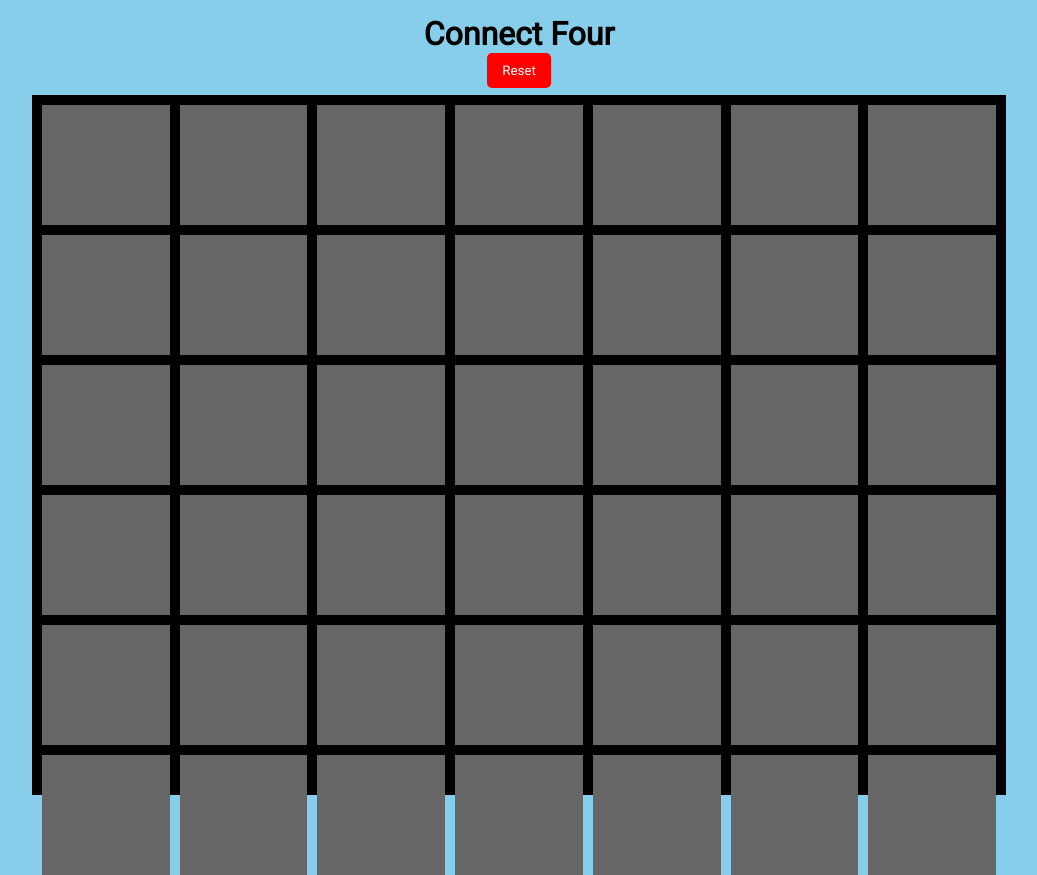
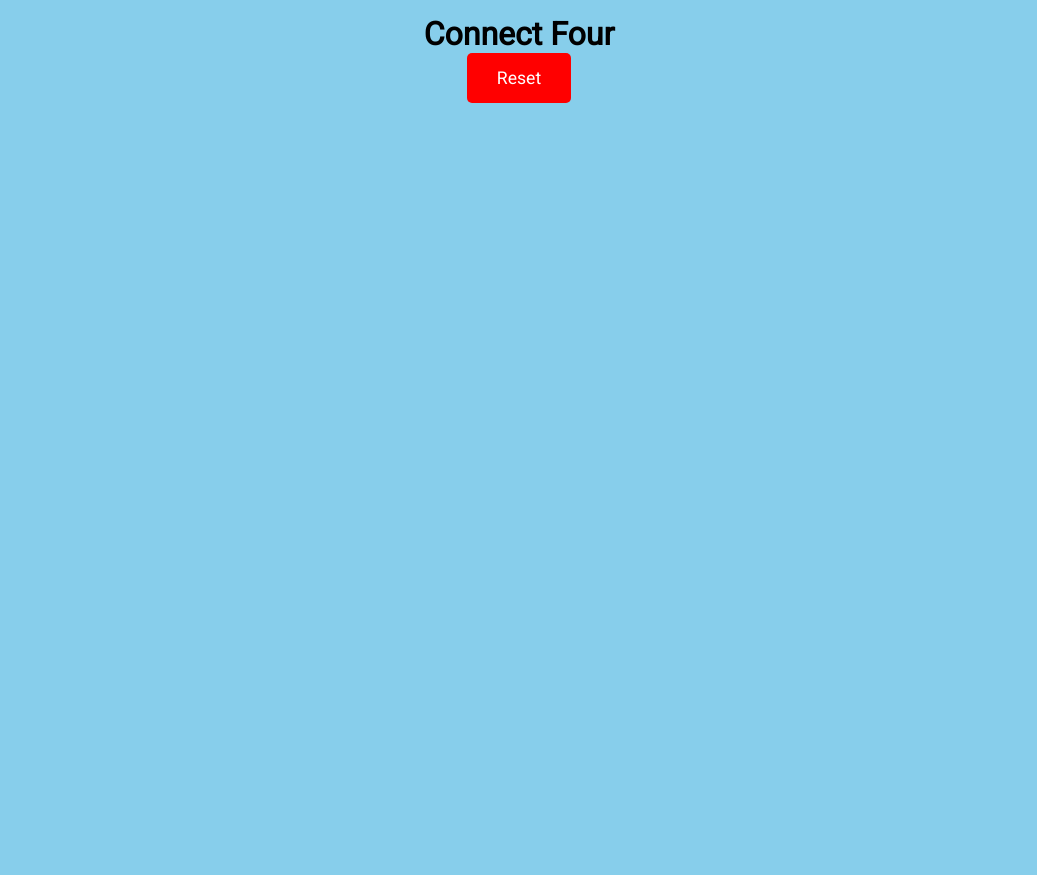
Before and after one commit to keesvanopdorp/react-connect-four, a React (Create React App) app: page / in a window 1280 px wide. Shown: the whole page, without its empty margins (121-1158 px from the left). After the commit the page ends 800 px from the top, so only its background shows below. Built offline with nearby package versions, Linux system fonts and the light colour scheme.

Commit message:
feature(styling): added extra header styling

```diff
--- a/src/App.scss
+++ b/src/App.scss
@@ -12,13 +12,30 @@ $board-margin-left-right: calc((100vw - #{$board-width}) / 2);
 .App-header {
   height: 10vh;
   width: 100vw;
+
+  & h1 {
+    font-size: 2rem;
+  }
+
+  & .header-toolbar {
+    display: flex;
+    justify-content: space-between;
+    width: 50vw;
+    align-items: center;
+    margin: 0 auto;
+
+    & p {
+      font-size: 1.4rem;
+    }
+  }
 }
 
 .btn {
   border: none;
   border-radius: 5px;
   background-color: #ffffff;
-  padding: 10px 15px;
+  padding: 15px 30px;
+  font-size: 1.1rem;
 }
 
 .btn-danger {
@@ -26,7 +43,7 @@ $board-margin-left-right: calc((100vw - #{$board-width}) / 2);
   color: #ffffff;
 }
 
-.game-grid {
+.game-board {
   padding: 10px;
   margin-left: $board-margin-left-right;
   margin-right: $board-margin-left-right;
```
Also changed, not shown: src/index.scss (line endings or trailing spaces).
